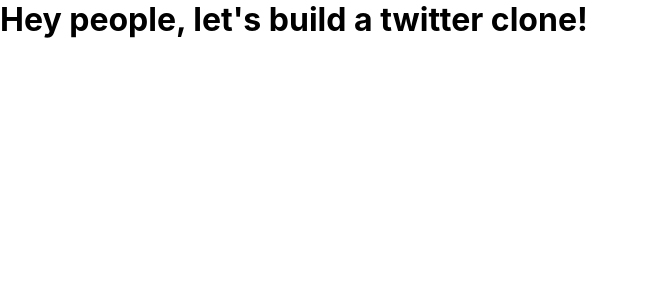
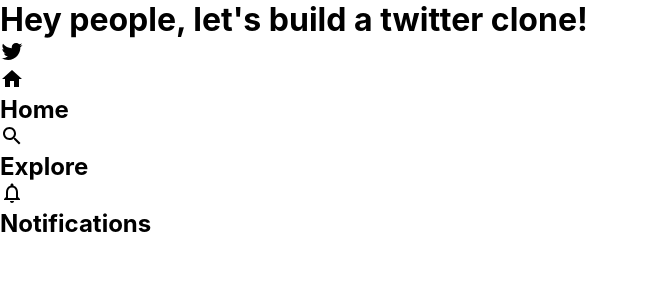
Before and after one commit to DouglasPenn23/Twitter_clone, a React (Create React App) app in the folder twitter-clone/: page / in a window 1280 px wide. Shown: the top 300 px of the page, without its empty margins (0-647 px from the left). Built offline with nearby package versions, Linux system fonts and the light colour scheme.

Commit message:
Added Icons for UI

```diff
--- a/twitter-clone/package.json
+++ b/twitter-clone/package.json
@@ -3,6 +3,10 @@
   "version": "0.1.0",
   "private": true,
   "dependencies": {
+    "@emotion/react": "^11.9.3",
+    "@emotion/styled": "^11.9.3",
+    "@mui/icons-material": "^5.8.4",
+    "@mui/material": "^5.9.0",
     "@testing-library/jest-dom": "^5.16.4",
     "@testing-library/react": "^13.3.0",
     "@testing-library/user-event": "^13.5.0",
--- a/twitter-clone/src/App.js
+++ b/twitter-clone/src/App.js
@@ -1,4 +1,6 @@
 
+import React from 'react';
+import Sidebar from './Sidebar';
 import './App.css';
 
 function App() {
@@ -6,6 +8,14 @@ function App() {
     // Following BEM convention
     <div className="app">
      <h1> Hey people, let's build a twitter clone! </h1>
+
+    {/* Sidebar */}
+    <Sidebar />
+
+    {/* Feed */}
+
+
+    {/* Widgets */}
     </div>
   );
 }
--- /dev/null
+++ b/twitter-clone/src/Sidebar.js
@@ -0,0 +1,34 @@
+import React from "react";
+import './Sidebar.css'
+import TwitterIcon from '@mui/icons-material/Twitter';
+import SidebarOption from "./SidebarOption"
+import HomeIcon from '@mui/icons-material/Home';
+import SearchIcon from '@mui/icons-material/Search';
+import NotificationsNoneIcon from '@mui/icons-material/NotificationsNone';
+
+function Sidebar() {
+    return (
+        <div className="sidebar">
+            {/* Twitter Icon */}
+            <TwitterIcon />
+
+            <SidebarOption Icon={HomeIcon} text="Home"/>
+            <SidebarOption Icon={SearchIcon} text="Explore"/>
+            <SidebarOption Icon={NotificationsNoneIcon} text="Notifications"/>
+
+            {/* SidebarOption */}
+            {/* SidebarOption */}
+            {/* SidebarOption */}
+            {/* SidebarOption */}
+            {/* SidebarOption */}
+            {/* SidebarOption */}
+            {/* SidebarOption */}
+            {/* SidebarOption */}
+            {/* SidebarOption */}
+
+            {/* Button -> Tweet */}
+        </div>
+    );
+}
+
+export default Sidebar;
--- /dev/null
+++ b/twitter-clone/src/SidebarOption.js
@@ -0,0 +1,14 @@
+import React from "react";
+import './SidebarOption.css';
+
+function SidebarOption({ text, Icon }){
+    return (
+        <div className="sidebarOption">
+            <Icon />
+            <h2>{text}</h2>
+
+        </div>
+    );
+}
+
+export default SidebarOption;
```
Also changed, not shown: twitter-clone/src/Sidebar.css (added), twitter-clone/src/SidebarOption.css (added), 1 other file (tests, documents, lock files or other folders).
